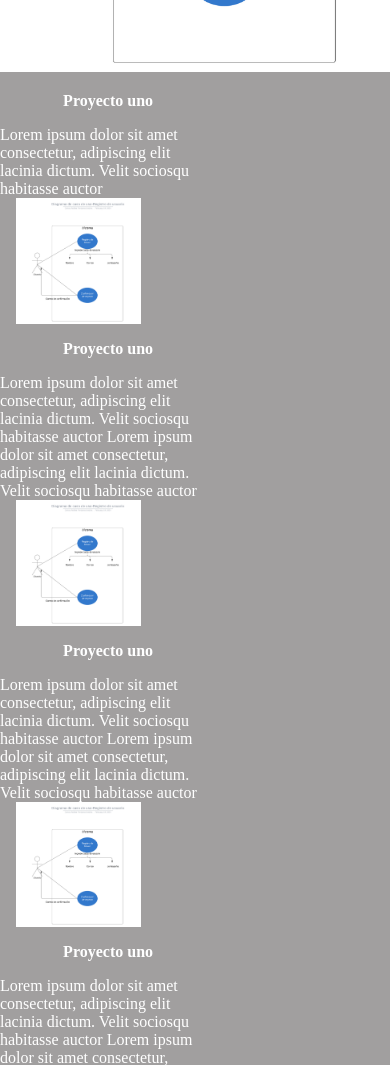
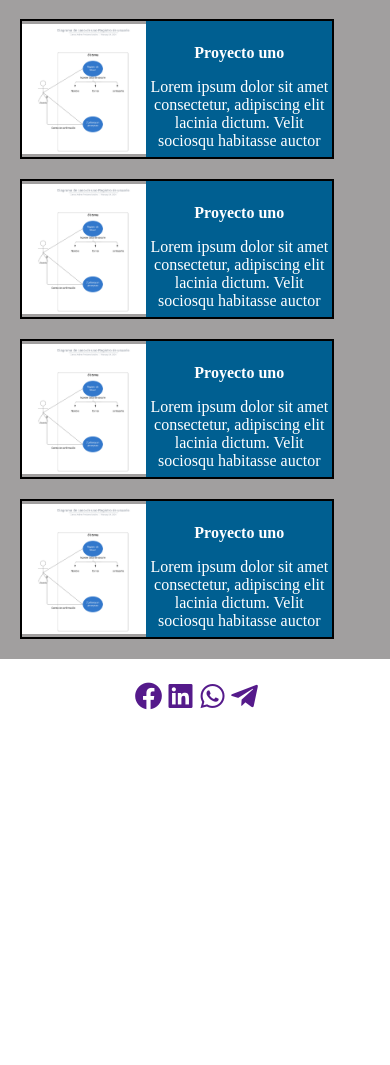
Before and after one commit to capmedina01/proyecto_responsivo, a plain HTML site: page index.html in a window 390 px wide. Shown: the part 741-1806 px from the top of the page. After the commit the page ends 1480 px from the top, so only its background shows below. Drawn offline with nearby package versions, Linux system fonts and the light colour scheme.

Commit message:
responsive terminado

```diff
--- a/index.html
+++ b/index.html
@@ -32,77 +32,75 @@
                 <h2>Mis Proyectos</h2>
                 <div></div>
             </article>
-            <article class="sectionArt1">
-                <article class="sectionArt1__art3">
-                    <img class="sectionArt1__art3__img2" src="/assets/Diagrama caso de uso-registro.PNG" alt="">
+            <div class="divScreen">
+                <article class="section__art1">
+                    <article class="artimg">
+                        <img class="artimg__img" src="/assets/Diagrama caso de uso-registro.PNG" alt="">
                     </article>
-                <article class="art2">
+                    <article class="art2 art2--bg">
                         <h3 class="art2__h3">Proyecto uno</h3>
                         <p class="art2__p">
                             <span>Lorem ipsum dolor sit amet consectetur, adipiscing elit lacinia dictum. Velit sociosqu habitasse auctor</span>
                         </p>
                     </article>
                 </article>
-            <article class="section__art">
-                <article class="art1">
-                    <img class="art1__img" src="/assets/Diagrama caso de uso-registro.PNG" alt="">
+                <article class="section__art1">
+                    <article class="artimg">
+                        <img class="artimg__img" src="/assets/Diagrama caso de uso-registro.PNG" alt="">
                     </article>
-                <article class="art2">
+                    <article class="art2 art2--bg">
                         <h3 class="art2__h3">Proyecto uno</h3>
                         <p class="art2__p">
-                        <span>Lorem ipsum dolor sit amet consectetur, adipiscing elit lacinia dictum. Velit sociosqu habitasse auctor</span>
                             <span>Lorem ipsum dolor sit amet consectetur, adipiscing elit lacinia dictum. Velit sociosqu habitasse auctor</span>
                         </p>
                     </article>
                 </article>
-            <article class="section__art">
-                <article class="art1">
-                    <img class="art1__img" src="/assets/Diagrama caso de uso-registro.PNG" alt="">
+                <article class="section__art1">
+                    <article class="artimg">
+                        <img class="artimg__img" src="/assets/Diagrama caso de uso-registro.PNG" alt="">
                     </article>
-                <article class="art2">
+                    <article class="art2 art2--bg">
                         <h3 class="art2__h3">Proyecto uno</h3>
                         <p class="art2__p">
-                        <span>Lorem ipsum dolor sit amet consectetur, adipiscing elit lacinia dictum. Velit sociosqu habitasse auctor</span>
                             <span>Lorem ipsum dolor sit amet consectetur, adipiscing elit lacinia dictum. Velit sociosqu habitasse auctor</span>
                         </p>
                     </article>
                 </article>
-            <article class="section__art">
-                <article class="art1">
-                    <img class="art1__img" src="/assets/Diagrama caso de uso-registro.PNG" alt="">
+                <article class="section__art1">
+                    <article class="artimg">
+                        <img class="artimg__img" src="/assets/Diagrama caso de uso-registro.PNG" alt="">
                     </article>
-                <article class="art2">
+                    <article class="art2 art2--bg">
                         <h3 class="art2__h3">Proyecto uno</h3>
                         <p class="art2__p">
-                        <span>Lorem ipsum dolor sit amet consectetur, adipiscing elit lacinia dictum. Velit sociosqu habitasse auctor</span>
                             <span>Lorem ipsum dolor sit amet consectetur, adipiscing elit lacinia dictum. Velit sociosqu habitasse auctor</span>
                         </p>
                     </article>
                 </article>
-            <article class="section__art">
-                <article class="art1">
-                    <img class="art1__img" src="/assets/Diagrama caso de uso-registro.PNG" alt="">
+                <article class="section__art1">
+                    <article class="artimg">
+                        <img class="artimg__img" src="/assets/Diagrama caso de uso-registro.PNG" alt="">
                     </article>
-                <article class="art2">
+                    <article class="art2 art2--bg">
                         <h3 class="art2__h3">Proyecto uno</h3>
                         <p class="art2__p">
-                        <span>Lorem ipsum dolor sit amet consectetur, adipiscing elit lacinia dictum. Velit sociosqu habitasse auctor</span>
                             <span>Lorem ipsum dolor sit amet consectetur, adipiscing elit lacinia dictum. Velit sociosqu habitasse auctor</span>
                         </p>
                     </article>
                 </article>
-            <article class="section__art">
-                <article class="art1">
-                    <img class="art1__img" src="/assets/Diagrama caso de uso-registro.PNG" alt="">
+                <article class="section__art1">
+                    <article class="artimg">
+                        <img class="artimg__img" src="/assets/Diagrama caso de uso-registro.PNG" alt="">
                     </article>
-                <article class="art2">
+                    <article class="art2 art2--bg">
                         <h3 class="art2__h3">Proyecto uno</h3>
                         <p class="art2__p">
-                        <span>Lorem ipsum dolor sit amet consectetur, adipiscing elit lacinia dictum. Velit sociosqu habitasse auctor</span>
                             <span>Lorem ipsum dolor sit amet consectetur, adipiscing elit lacinia dictum. Velit sociosqu habitasse auctor</span>
                         </p>
                     </article>
                 </article>
+            </div>
+
         </section>
 
     </main>
--- a/styles/style.css
+++ b/styles/style.css
@@ -70,6 +70,8 @@ body{
     flex-direction: column;
     justify-content: space-between;
     align-items: center;
+    text-align: center;
+    gap: 1px;
 }
 
 .section__art1{
@@ -78,16 +80,90 @@ body{
     height: 140px;
     display: flex;
     flex-direction: row;
-    justify-content: center;
+    justify-content: flex-start;
     align-items: center;
     border: 2px solid black;
+
+    margin: 20px;
 }
 
-.sectionArt1__art3{
-    width: 100%;
+.artimg{
+    width: 40%;
+    height: 130px;
 }
 
-.sectionArt1__art3__img2{
+.artimg__img{
     width: 100%;
     height: 100%;
 }
+
+.art2--bg{
+    background-color: #005F91;
+    width: 60%;
+}
+
+.footer{
+    width: 100%;
+    height: 5rem;
+    display: flex;
+    justify-content: center;
+    align-items: center;
+    flex-direction: row;
+}
+
+.navbar-social-networks {
+    width: 100%;
+    display: flex;
+    justify-content:center;
+    align-items: center;
+    font-size: 2rem;
+    color: #fff;
+    list-style: none;
+  }
+
+  @media screen and (min-width: 393px) and (max-width: 430px) {
+
+    body{
+        width: 100vw;
+    }
+}
+
+@media screen and (min-width: 430px) and (max-width: 480px) {
+
+    body{
+        width: 100vw;
+    }
+}
+
+@media screen and (min-width: 480px) and (max-width: 820px) {
+
+    body{
+        width: 100vw;
+    }
+}
+
+@media screen and (min-width: 820px) and (max-width: 1599px) {
+
+    body{
+        width: 100vw;
+
+    }
+
+    .section{
+        height: 60%;
+    }
+
+    .divScreen{
+        width: 100vw;
+        display: flex;
+        flex-direction: row;
+        flex-wrap: wrap;
+        justify-content: space-around;
+    }
+
+
+    .section__art1{
+        width: 30%;
+        margin: 10px;
+    }
+}
```
Lines whose indentation alone changed are shown as unchanged.
